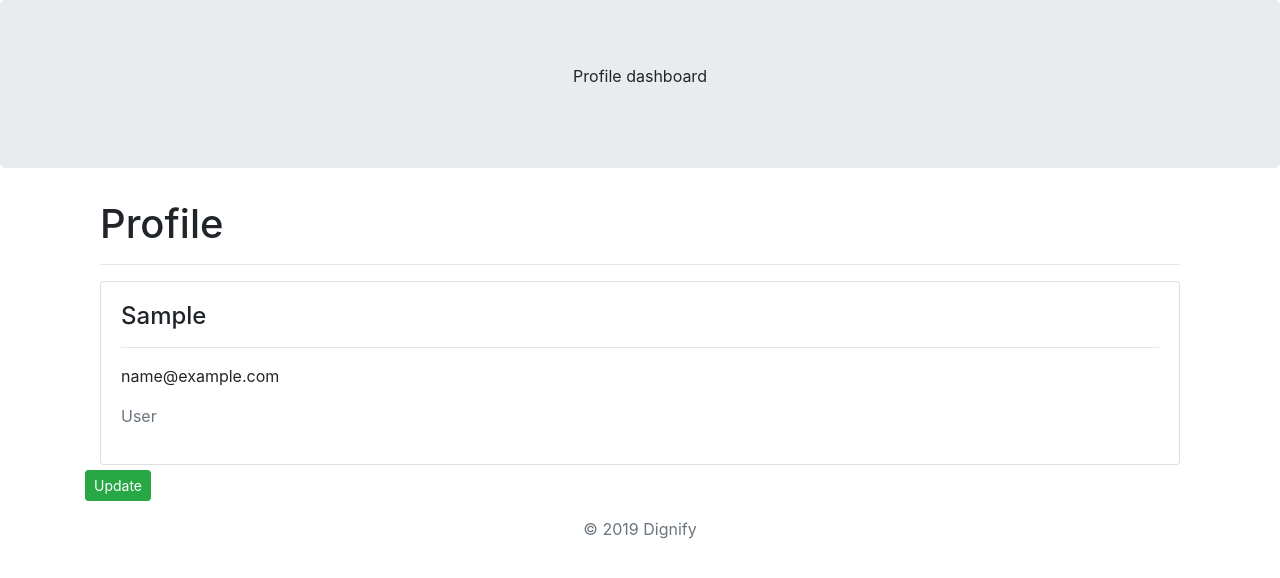
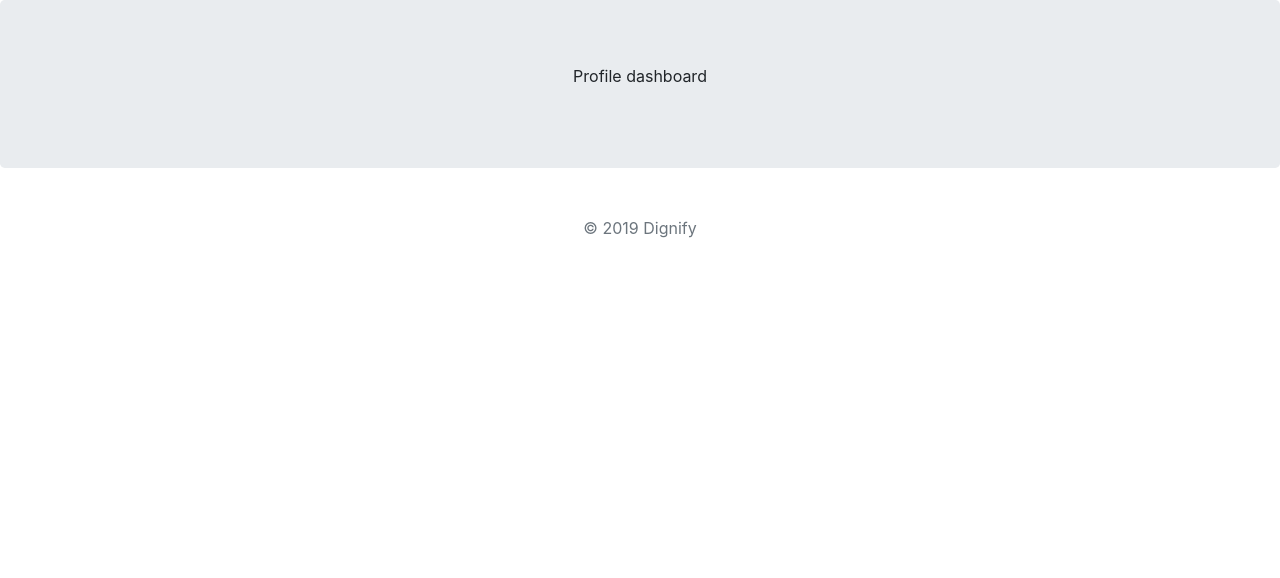
Before and after one commit to Abimzy/Dignify, a Python web app: template templates/profile.html in a window 1280 px wide. Shown: the part 70-648 px from the top of the page. Run offline with Jinja, Linux system fonts and the light colour scheme; the template is opened without the code that fills it: most values are stand-ins (such as "Sample title", 1, 10 or a date in 2020); some libraries are stand-ins or nearby versions.

Commit message:
Clean up workspace

```diff
--- a/templates/charts.html
+++ b/templates/charts.html
@@ -2,9 +2,6 @@
 
 {% block content %}
 <div class="text-center">
-    <h4>Search bar here will be great!
-
-    </h4>
     <a class="btn btn-secondary" href="{{ url_for('patient_form') }}">Create Patient Record</a>
 </div>
 
--- a/templates/profile.html
+++ b/templates/profile.html
@@ -1,65 +1,9 @@
 {% extends "layout.html" %}
-{% from 'macros.html' import render_field %}
 
 {% block content %}
     <div class="jumbotron text-center">
         <p>Profile dashboard</p>
     </div>
-    <form method="POST" action="">
-        {{ form.hidden_tag() }}
-        {% for field in form %}
-            {{ render_field(field) }}
-        {% endfor %}
-        <div class="container">
-            <div class="row">
-                <div class="col-12">
-                        <div class="container">
-                                <div class="row">
-                                  <div class="col">
-
-                                    <h1>Profile</h1>
-                                    <hr>
-
-                                    <div class="card">
-                                      <div class="card-body">
-                                        <h4>{{ first_name }}</h4>
-                                        <hr>
-
-                                        <p>{{ email }}</p>
-                                        <p class="text-muted">{{ last_name }}</p>
-
-                                      </div>
-                                    </div>
 
 
-                                  </div>
-                                </div>
-                              </div>
-                    <button type="submit" class="btn btn-success btn-sm btn-end" id="submit">Update</button>
-                </div>
-            </div>
-        </div>
-    </form>
-
-
-
-
-    <style>
-            form.form {
-               text-align: center;
-               height: 85%vh;
-                }
-            form input {
-                border:  lightgrey 1px solid;
-                border-radius: 5px;
-                margin: 2px;
-                margin-top: 15px;
-                padding: 13px;
-                width: 45%;
-            }
-            #submit {
-                margin-top: 5px;
-            }
-    </style>
-
 {% endblock content %}
```
Also changed, not shown: diggy.db, static/profile_pics/b3a77275f630cbd8.png (added), static/profile_pics/ec3a2282db1bed51.png (added), static/profile_pics/fe0e15430ecbee03.jpg (added).
